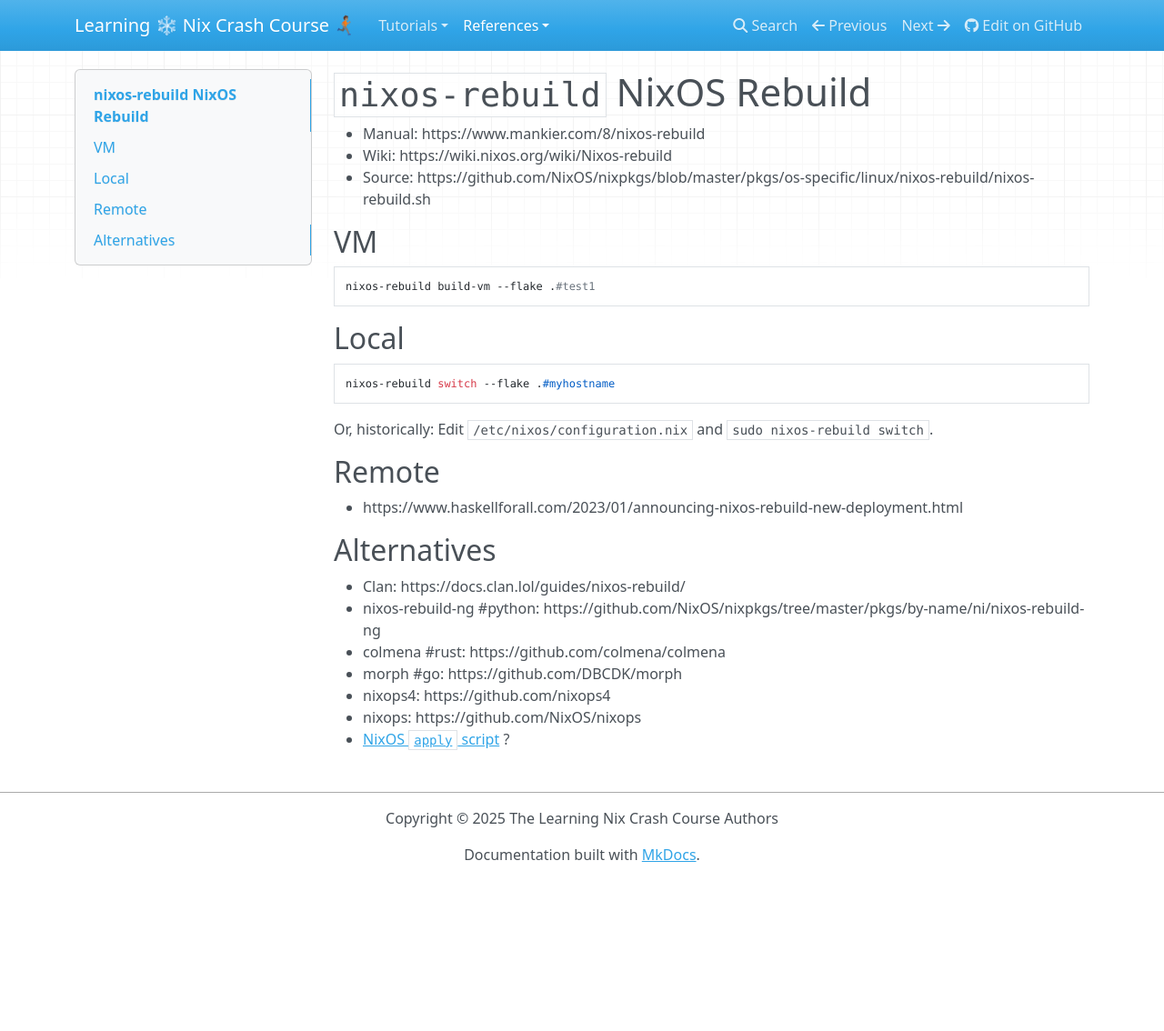
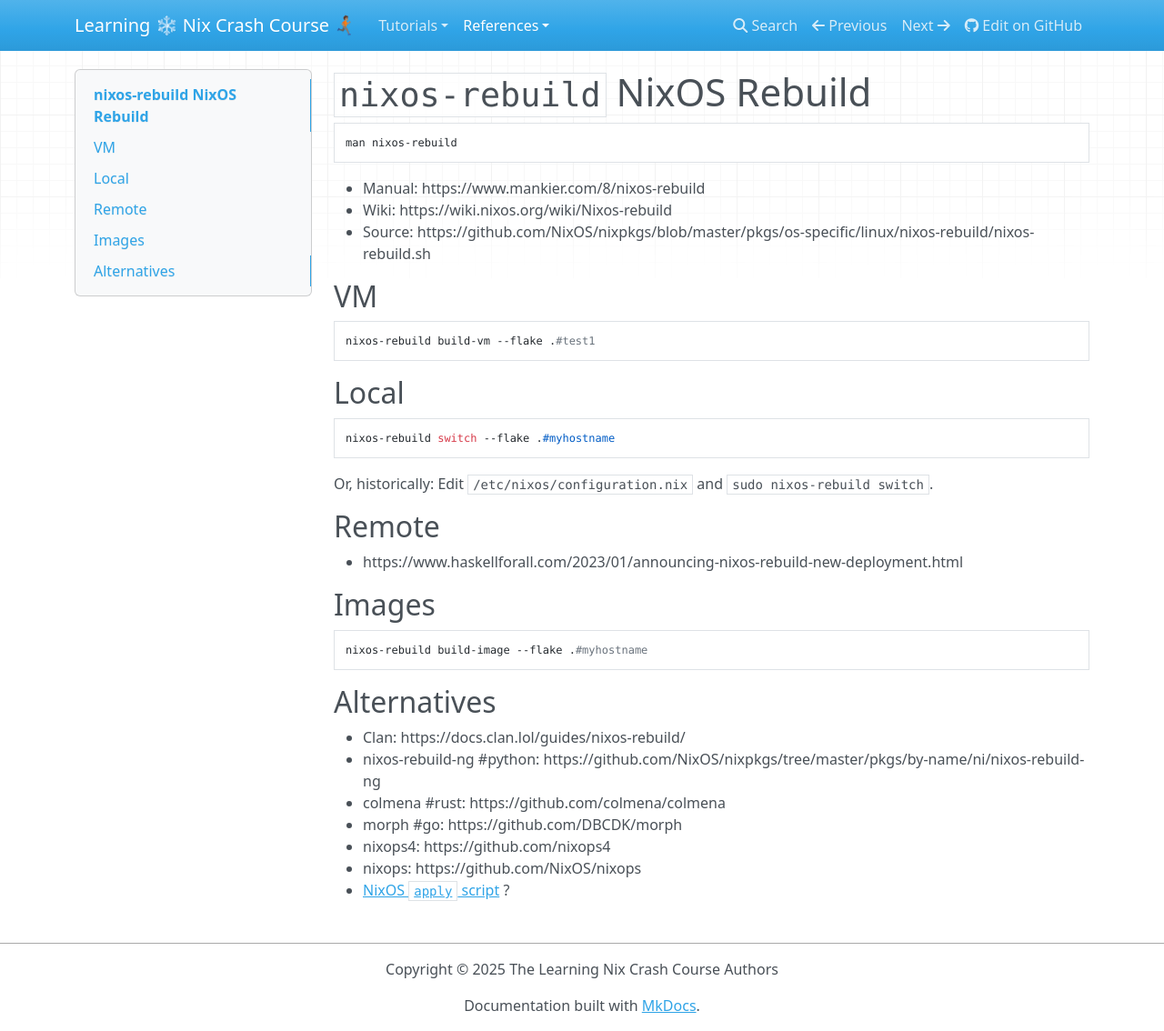
Before and after one commit to vorburger/nixfiles, an MkDocs documentation site: the page built from docs/docs/reference/nixos-rebuild.md, in a window 1280 px wide and 1134 px high. Shown: the whole window at 91% size. Built offline with MkDocs 1.6.1, drawn with Linux system fonts in a browser that asks for light colours; nearby versions of some CDN libraries.

Commit message:
Minor inline doc changes

```diff
--- a/docs/docs/reference/nixos-rebuild.md
+++ b/docs/docs/reference/nixos-rebuild.md
@@ -1,4 +1,6 @@
 # `nixos-rebuild` NixOS Rebuild
+
+    man nixos-rebuild
 
 - Manual: https://www.mankier.com/8/nixos-rebuild
 - Wiki: https://wiki.nixos.org/wiki/Nixos-rebuild
@@ -18,6 +20,10 @@ Or, historically: Edit `/etc/nixos/configuration.nix` and `sudo nixos-rebuild sw
 
 - https://www.haskellforall.com/2023/01/announcing-nixos-rebuild-new-deployment.html
 
+## Images
+
+    nixos-rebuild build-image --flake .#myhostname
+
 ## Alternatives
 
 - Clan: https://docs.clan.lol/guides/nixos-rebuild/
```
Also changed, not shown: docs/docs/ToDo.md (+4 -0 lines), 4 other files.
